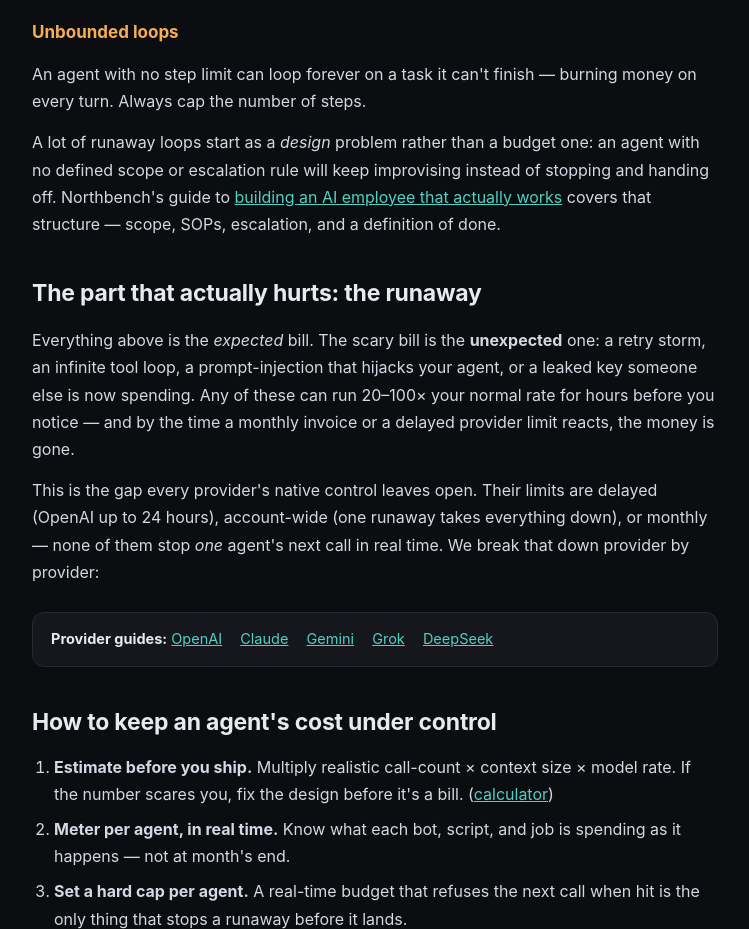
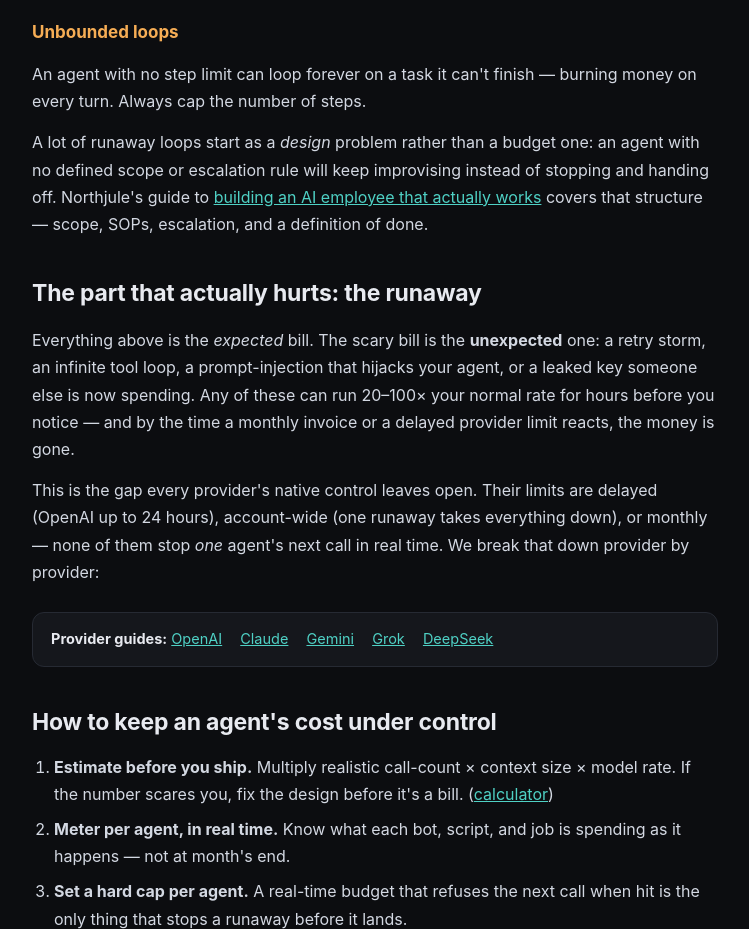
Before and after one commit to willbgreen777/tokenbrake, a website: page site/how-much-does-an-ai-agent-cost.html in a window 1280 px wide. Shown: the part 2440-3369 px from the top of the page, without its empty margins (265-1014 px from the left). Drawn offline with Linux system fonts and the light colour scheme.

Commit message:
Rebrand Northbench -> Northjule
northbench.com was already owned by someone else. Chad secured northjule.com.
Store URLs moved with it: northjule.gumroad.com and ko-fi.com/northjule.

```diff
--- a/mcp-package/package.json
+++ b/mcp-package/package.json
@@ -36,6 +36,6 @@
   "bugs": {
     "url": "https://github.com/selflabbs/tokenbrake-mcp/issues"
   },
-  "author": "Northbench",
+  "author": "Northjule",
   "license": "MIT"
 }
--- a/site/how-much-does-an-ai-agent-cost.html
+++ b/site/how-much-does-an-ai-agent-cost.html
@@ -91,7 +91,7 @@
 <p>Output is 3–5× the price of input on most models, and thinking tokens bill as output. Cap max tokens, and dial reasoning effort down when a task doesn't need it.</p>
 <h3>Unbounded loops</h3>
 <p>An agent with no step limit can loop forever on a task it can't finish — burning money on every turn. Always cap the number of steps.</p>
-<p>A lot of runaway loops start as a <em>design</em> problem rather than a budget one: an agent with no defined scope or escalation rule will keep improvising instead of stopping and handing off. Northbench's guide to <a href="https://northbench-site.vercel.app/how-to-build-an-ai-employee" target="_blank" rel="noopener">building an AI employee that actually works</a> covers that structure — scope, SOPs, escalation, and a definition of done.</p>
+<p>A lot of runaway loops start as a <em>design</em> problem rather than a budget one: an agent with no defined scope or escalation rule will keep improvising instead of stopping and handing off. Northjule's guide to <a href="https://northbench-site.vercel.app/how-to-build-an-ai-employee" target="_blank" rel="noopener">building an AI employee that actually works</a> covers that structure — scope, SOPs, escalation, and a definition of done.</p>
 
 <h2>The part that actually hurts: the runaway</h2>
 <p>Everything above is the <em>expected</em> bill. The scary bill is the <strong>unexpected</strong> one: a retry storm, an infinite tool loop, a prompt-injection that hijacks your agent, or a leaked key someone else is now spending. Any of these can run 20–100× your normal rate for hours before you notice — and by the time a monthly invoice or a delayed provider limit reacts, the money is gone.</p>
```
